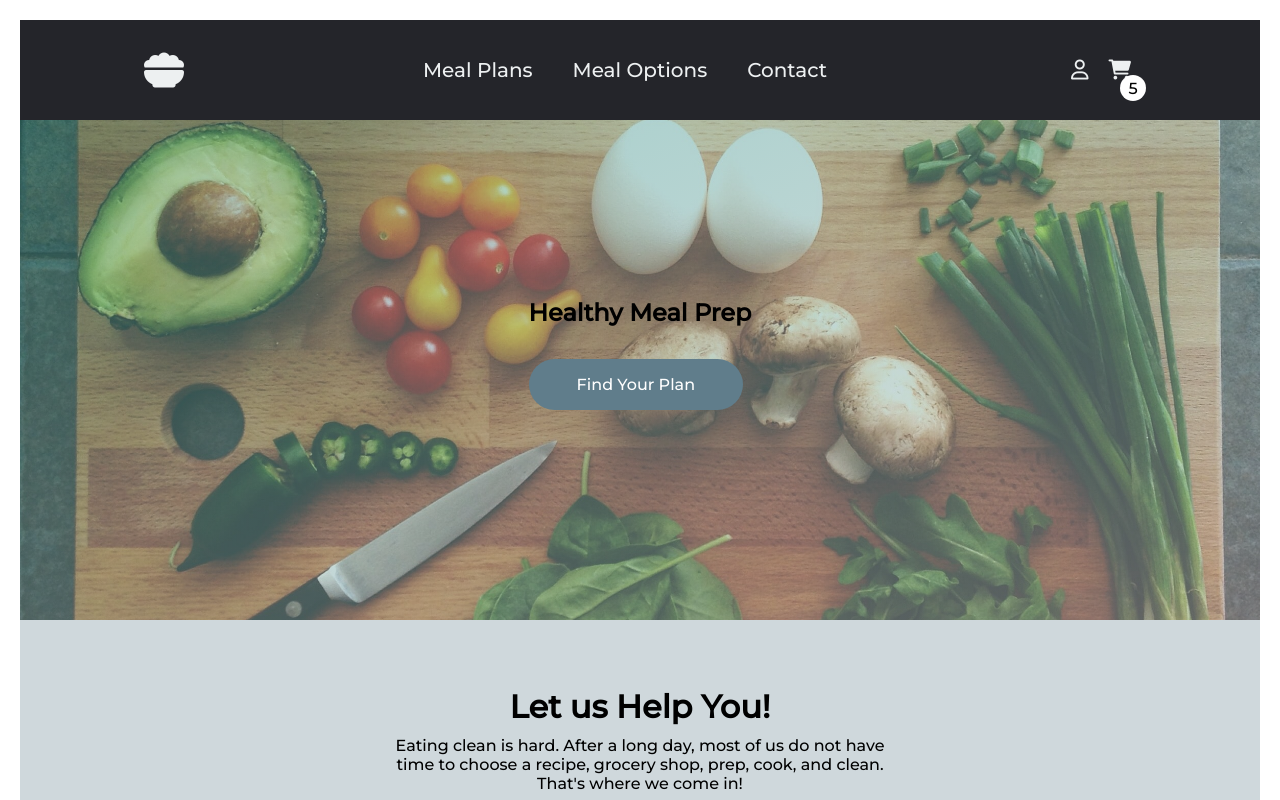
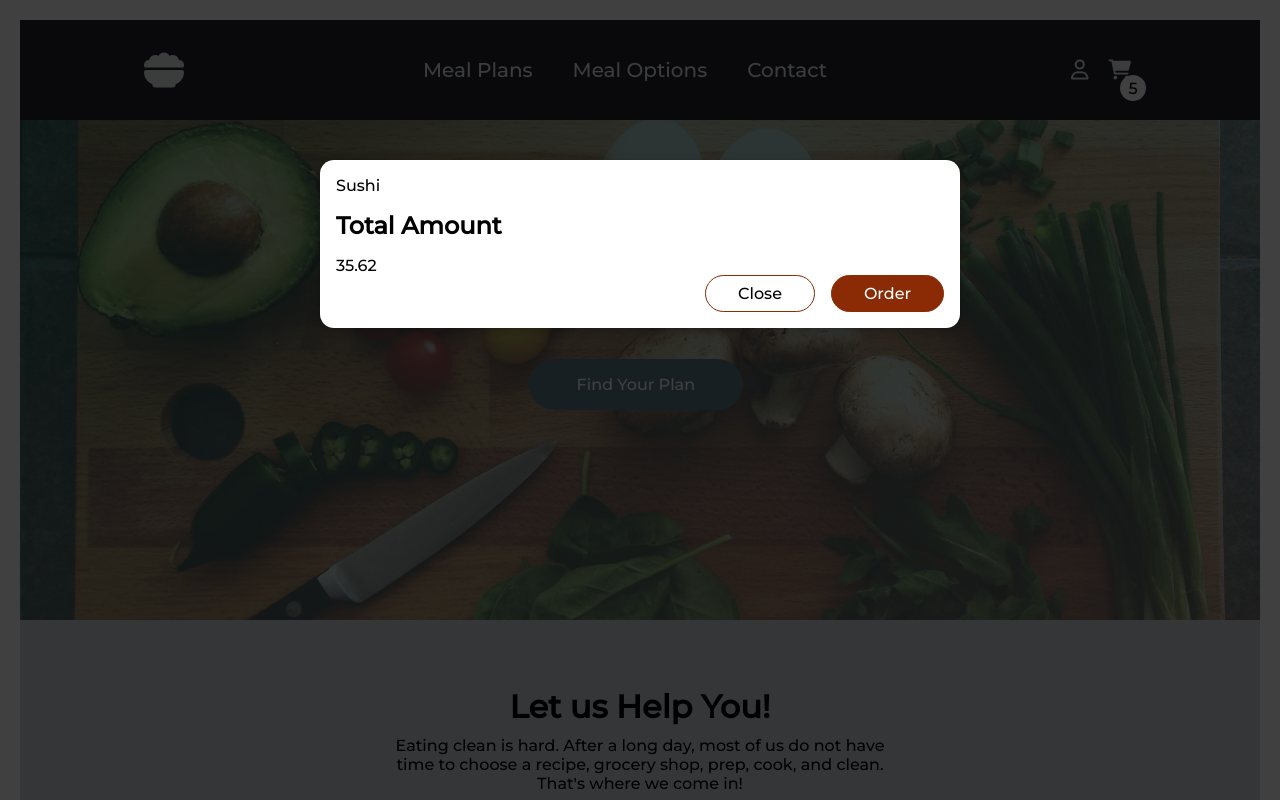
Before and after one commit to Developer-a-la-mode/Ready-Meals, a React (Create React App) app in the folder readymeals/: page / in a window 1280 px wide. Shown: the top 800 px of the page. Built offline with nearby package versions, Linux system fonts and the light colour scheme.

Commit message:
Cart and Cart Modal

```diff
--- a/readymeals/public/index.html
+++ b/readymeals/public/index.html
@@ -21,6 +21,7 @@
   </head>
   <body>
     <noscript>You need to enable JavaScript to run this app.</noscript>
+    <div id="overlays"></div>
     <div id="root"></div>
     <!--
       This HTML file is a template.
--- a/readymeals/src/App.js
+++ b/readymeals/src/App.js
@@ -4,10 +4,12 @@
 import About from './Components/Layout/About';
 import Card from './Components/Menu/MealItem';
 import WeeklyMeals from './Components/Menu/WeeklyMeals';
+import Cart from './Components/Cart/Cart';
 
 function App() {
   return <div>
     <Navigation />
+    <Cart />
     <Hero />
     <About />
     <WeeklyMeals />
--- /dev/null
+++ b/readymeals/src/Components/Cart/Cart.js
@@ -0,0 +1,22 @@
+import classes from './Cart.module.css';
+import Modal from '../UI/Modal';
+
+
+const Cart = (props) => {
+    const cartItems = <ul className={classes['cart-items']}>{[{id:'c1', name: 'Sushi', amount:2, price: 12.99}].map((item) => <li>{item.name}</li>)}</ul>
+    return (
+        <Modal>
+            {cartItems}
+            <div>
+                <span className={classes.total}>Total Amount</span>
+                <span>35.62</span>
+            </div>
+            <div className={classes.actions}>
+                <button className={['button-alt']}>Close</button>
+                <button className={classes.button}>Order</button>
+            </div>
+        </Modal>
+    )
+}
+
+export default Cart;
--- /dev/null
+++ b/readymeals/src/Components/Cart/Cart.module.css
@@ -0,0 +1,46 @@
+.cart-items {
+    list-style: none;
+    margin: 0;
+    padding: 0;
+    max-height: 20rem;
+    overflow: auto;
+  }
+
+  .total {
+    display: flex;
+    justify-content: space-between;
+    align-items: center;
+    font-weight: bold;
+    font-size: 1.5rem;
+    margin: 1rem 0;
+  }
+
+  .actions {
+    text-align: right;
+  }
+
+  .actions button {
+    font: inherit;
+    cursor: pointer;
+    background-color: transparent;
+    border: 1px solid #8a2b06;
+    padding: 0.5rem 2rem;
+    border-radius: 25px;
+    margin-left: 1rem;
+  }
+
+  .actions button:hover,
+  .actions button:active {
+    background-color: #5a1a01;
+    border-color: #5a1a01;
+    color: white;
+  }
+
+  .actions .button--alt {
+    color: #8a2b06;
+  }
+
+  .actions .button {
+    background-color: #8a2b06;
+    color: white;
+  }
--- /dev/null
+++ b/readymeals/src/Components/UI/Modal.js
@@ -0,0 +1,28 @@
+import classes from './Modal.module.css';
+import { Fragment } from 'react';
+import ReactDom from 'react-dom';
+
+const Backdrop = props => {
+    return <div className={classes.backdrop}>
+
+    </div>
+}
+
+const ModalOverlay = props => {
+        return <div className={classes.modal}>
+            <div className={classes.content}>{props.children}</div>
+        </div>
+}
+
+
+const Modal = props => {
+    const portalElement = document.getElementById('overlays');
+
+    return <Fragment>
+        {ReactDom.createPortal(<Backdrop />, portalElement)}
+        {ReactDom.createPortal(<ModalOverlay>{props.children}</ModalOverlay>, portalElement)}
+    </Fragment>
+
+}
+
+export default Modal;
--- /dev/null
+++ b/readymeals/src/Components/UI/Modal.module.css
@@ -0,0 +1,42 @@
+
+
+.backdrop {
+    position: fixed;
+    top: 0;
+    left: 0;
+    width: 100%;
+    height: 100vh;
+    z-index: 20;
+    background-color: rgba(0, 0, 0, 0.75);
+  }
+
+  .modal {
+    position: fixed;
+    top: 20vh;
+    left: 5%;
+    width: 90%;
+    background-color: white;
+    padding: 1rem;
+    border-radius: 14px;
+    box-shadow: 0 2px 8px rgba(0, 0, 0, 0.25);
+    z-index: 30;
+    animation: slide-down 300ms ease-out forwards;
+  }
+
+  @media (min-width: 768px) {
+    .modal {
+      width: 40rem;
+      left: calc(50% - 20rem);
+    }
+  }
+
+  @keyframes slide-down {
+    from {
+      opacity: 0;
+      transform: translateY(-3rem);
+    }
+    to {
+      opacity: 1;
+      transform: translateY(0);
+    }
+  }
```
